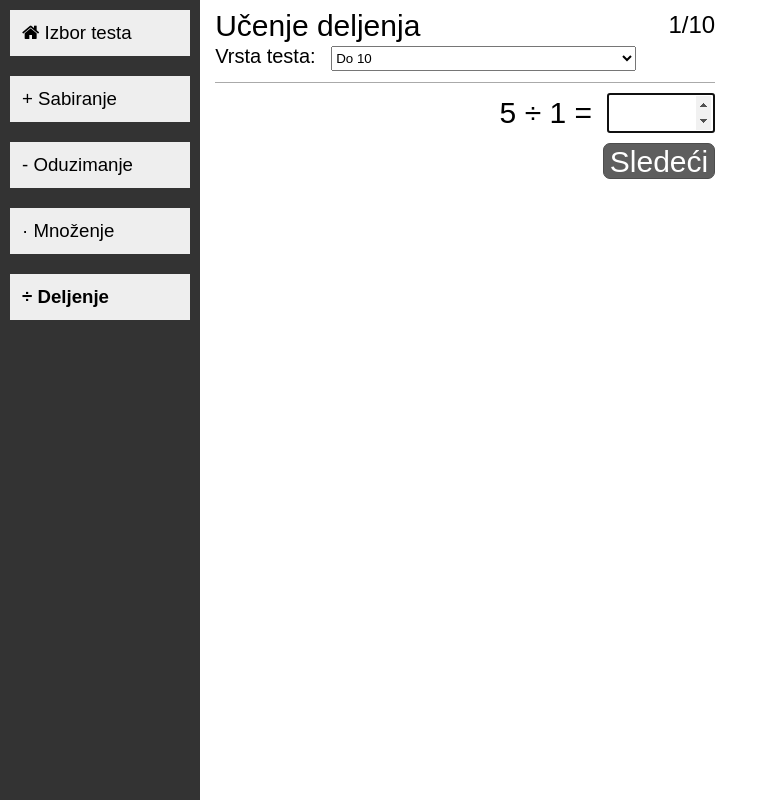
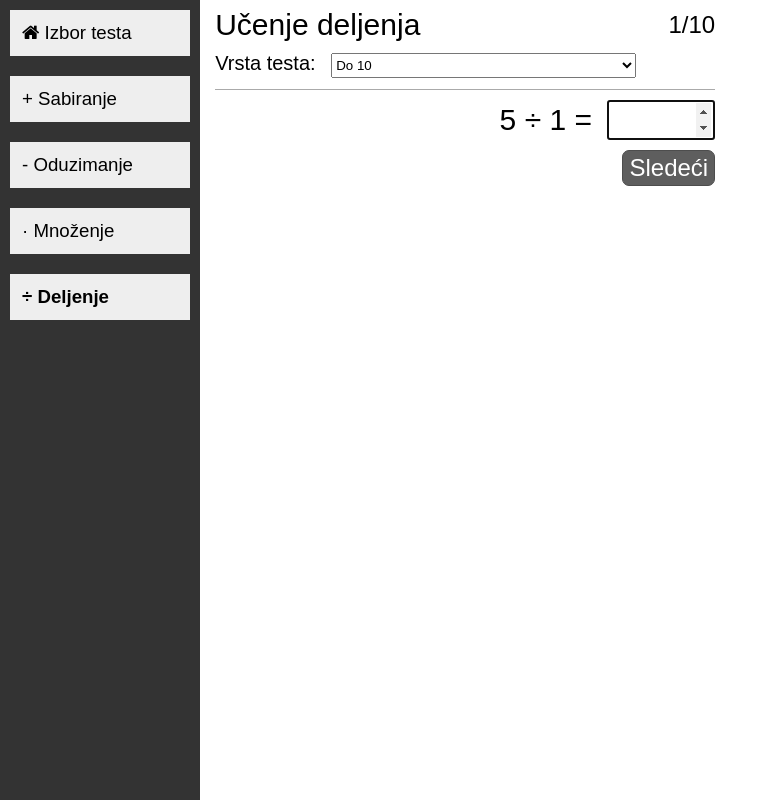
Before and after one commit to DavidSili/matematika, a PHP site: page /deljenje/index.php in a window 1280 px wide. Shown: the whole page, without its empty margins (0-768 px from the left). Run offline with PHP 8.4, Linux system fonts and the light colour scheme; some libraries are stand-ins or nearby versions.

Commit message:
- UX fix

```diff
--- a/assets/css/style.css
+++ b/assets/css/style.css
@@ -59,7 +59,8 @@ body {
   text-align: left;
   font-size: 30px;
   vertical-align: middle;
-  display: inline-block; }
+  display: inline-block;
+  margin-bottom: 0.5rem; }
 
 .centered {
   text-align: center;
@@ -86,7 +87,7 @@ body {
     font-size: 30px;
     width: 100px; }
   .form--task .btn {
-    font-size: 30px;
+    font-size: 24px;
     margin-top: 10px;
     display: block;
     float: right; }
--- a/assets/css/style.scss
+++ b/assets/css/style.scss
@@ -74,6 +74,7 @@ body {
 	font-size: 30px;
 	vertical-align: middle;
 	display: inline-block;
+	margin-bottom: 0.5rem;
 }
 .centered {
 	text-align: center;
@@ -109,7 +110,7 @@ body {
 		}
 
 		.btn {
-			font-size: 30px;
+			font-size: 24px;
 			margin-top: 10px;
 			display: block;
 			float: right;
```
Also changed, not shown: 1 other file.
